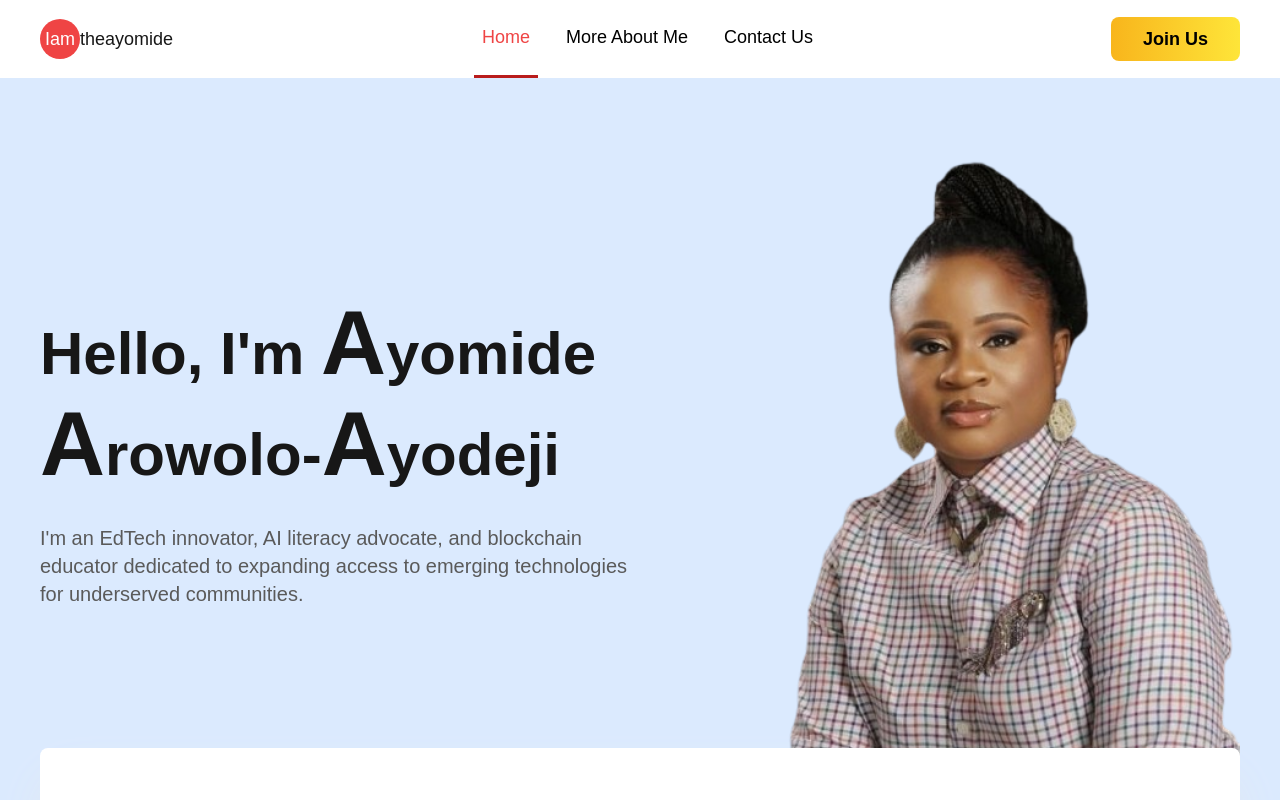
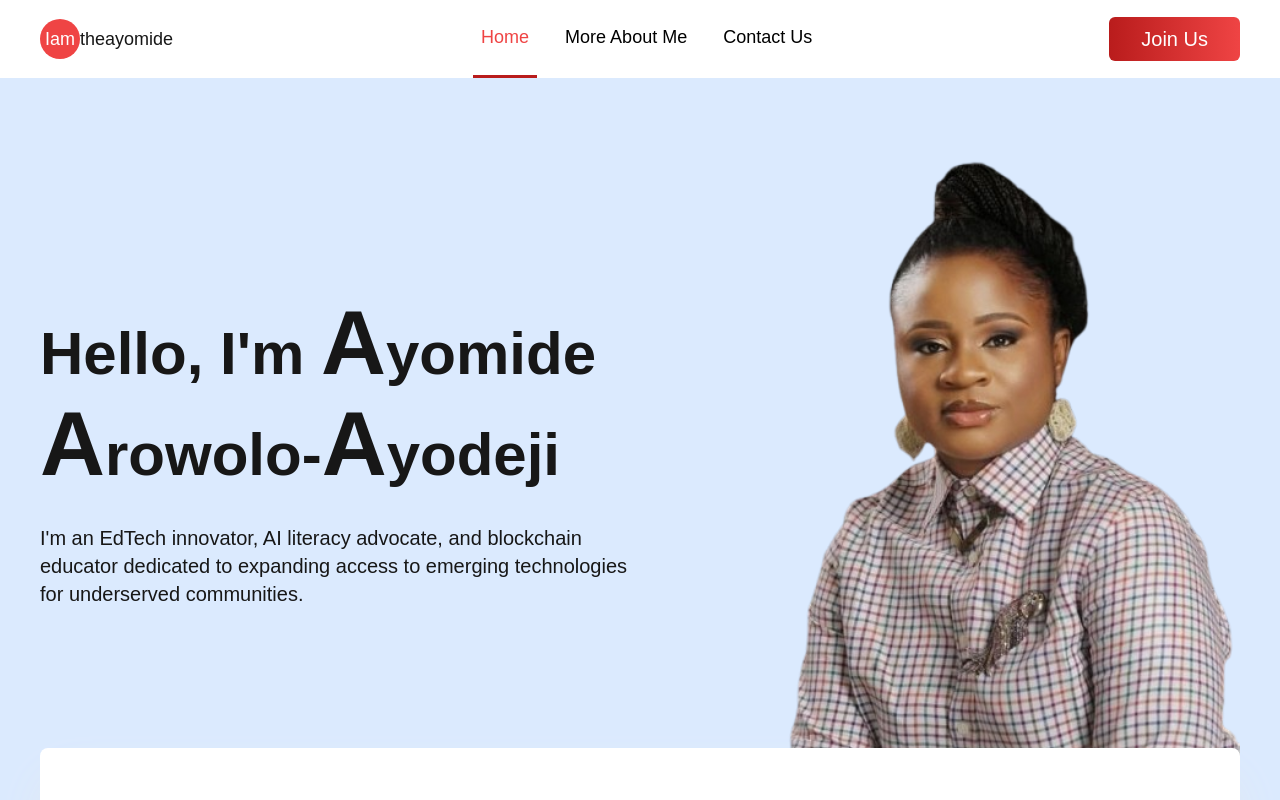
Before and after one commit to Nomolos29/Iamayomide, a Next.js app: page / in a window 1280 px wide. Shown: the top 800 px of the page. Built offline with nearby package versions, Linux system fonts and the light colour scheme.

Commit message:
Fix: fixed header button

```diff
--- a/app/page.tsx
+++ b/app/page.tsx
@@ -24,7 +24,7 @@ export default function Home() {
         <aside className="w-1/2 flex flex-col gap-y-20">
           <div className="flex flex-col gap-y-6 w-full">
             <h1 className="text-[60px] font-extrabold">Hello, I&apos;m <span className="text-[90px] leading-none">A</span>yomide <br /><span className="text-[90px] leading-none">A</span>rowolo-<span className="text-[90px] leading-none">A</span>yodeji</h1>
-            <p className="text-xl text-[#5a5a5a]">I&apos;m an EdTech innovator, AI literacy advocate, and blockchain educator dedicated to expanding access to emerging technologies for underserved communities.</p>
+            <p className="text-xl">I&apos;m an EdTech innovator, AI literacy advocate, and blockchain educator dedicated to expanding access to emerging technologies for underserved communities.</p>
           </div>
 
         </aside>
--- a/components/layout/Header.tsx
+++ b/components/layout/Header.tsx
@@ -52,7 +52,7 @@ const Header: React.FC = () => {
         <div className="flex items-center gap-x-5">
           <Link
             href="/" // Redirect to the relevant page
-            className="px-4 md:px-8 py-2 bg-gradient-to-r from-[#F8B51C] to-[#FEE539] text-black text-md md:text-lg font-semibold rounded-lg hover:bg-[#e69c00]"
+            className="py-2 px-8 bg-gradient-to-r from-red-700 to-red-500 text-xl font-medium rounded-md text-white"
           >
             Join Us
           </Link>
```
